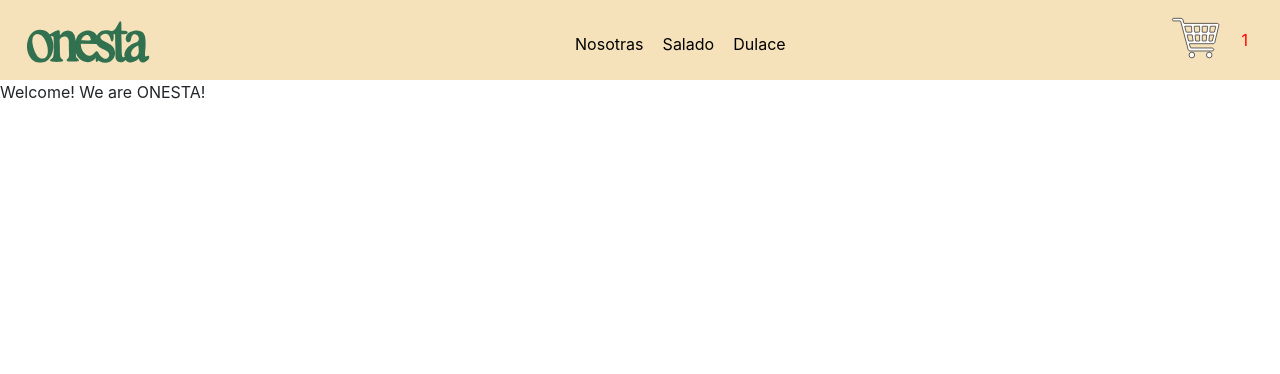
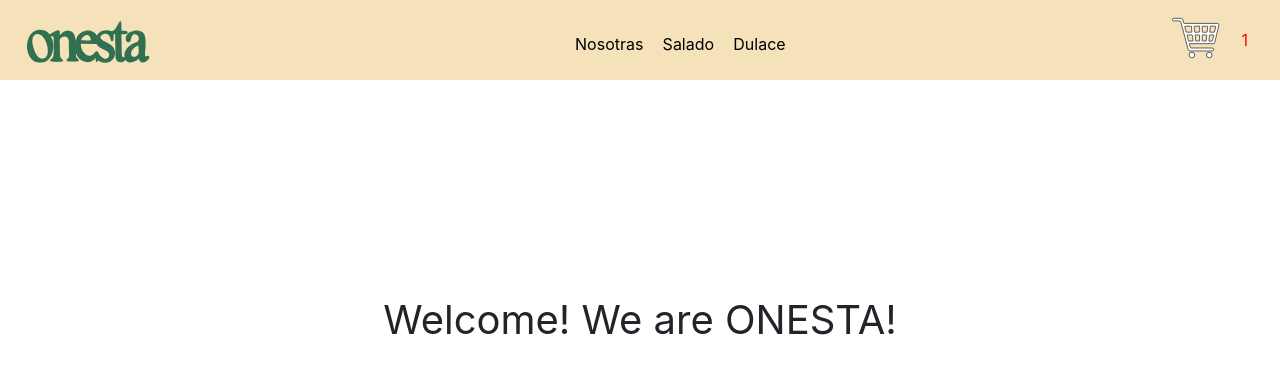
Before and after one commit to cocochasco/EntregaFinal-React-Ferrari, a React (Create React App) app: page / in a window 1280 px wide. Shown: the top 374 px of the page. Built offline with nearby package versions, Linux system fonts and the light colour scheme.

Commit message:
Mejoras en props

```diff
--- a/src/App.jsx
+++ b/src/App.jsx
@@ -5,7 +5,7 @@ function App() {
   return (
     <>
     <NavBar />
-    <ItemListContainer greeting={"Welcome! We are ONESTA!"}/>
+    <ItemListContainer />
     </>
    )
 }
--- /dev/null
+++ b/src/components/ItemListContainer/ItemList.jsx
@@ -0,0 +1,5 @@
+export const ItemList = (props) => {
+    return (
+            <div className="main__div">{props.greeting}</div>
+    )
+}
--- a/src/components/ItemListContainer/ItemListContainer.jsx
+++ b/src/components/ItemListContainer/ItemListContainer.jsx
@@ -1,3 +1,10 @@
-export const ItemListContainer = (props) => {
-    return (<div>{props.greeting}</div>)
+import './css/ItemListContainer.css'
+import { ItemList } from './ItemList'
+
+export const ItemListContainer = () => {
+    return (
+        <main>
+            <ItemList greeting={"Welcome! We are ONESTA!"}/>
+        </main>
+    )
 }
--- /dev/null
+++ b/src/components/ItemListContainer/css/ItemListContainer.css
@@ -0,0 +1,7 @@
+.main__div{
+    height: 60vh;
+    font-size: 2.5rem;
+    display: flex;
+    justify-content: center;
+    align-items: center;
+}
```
